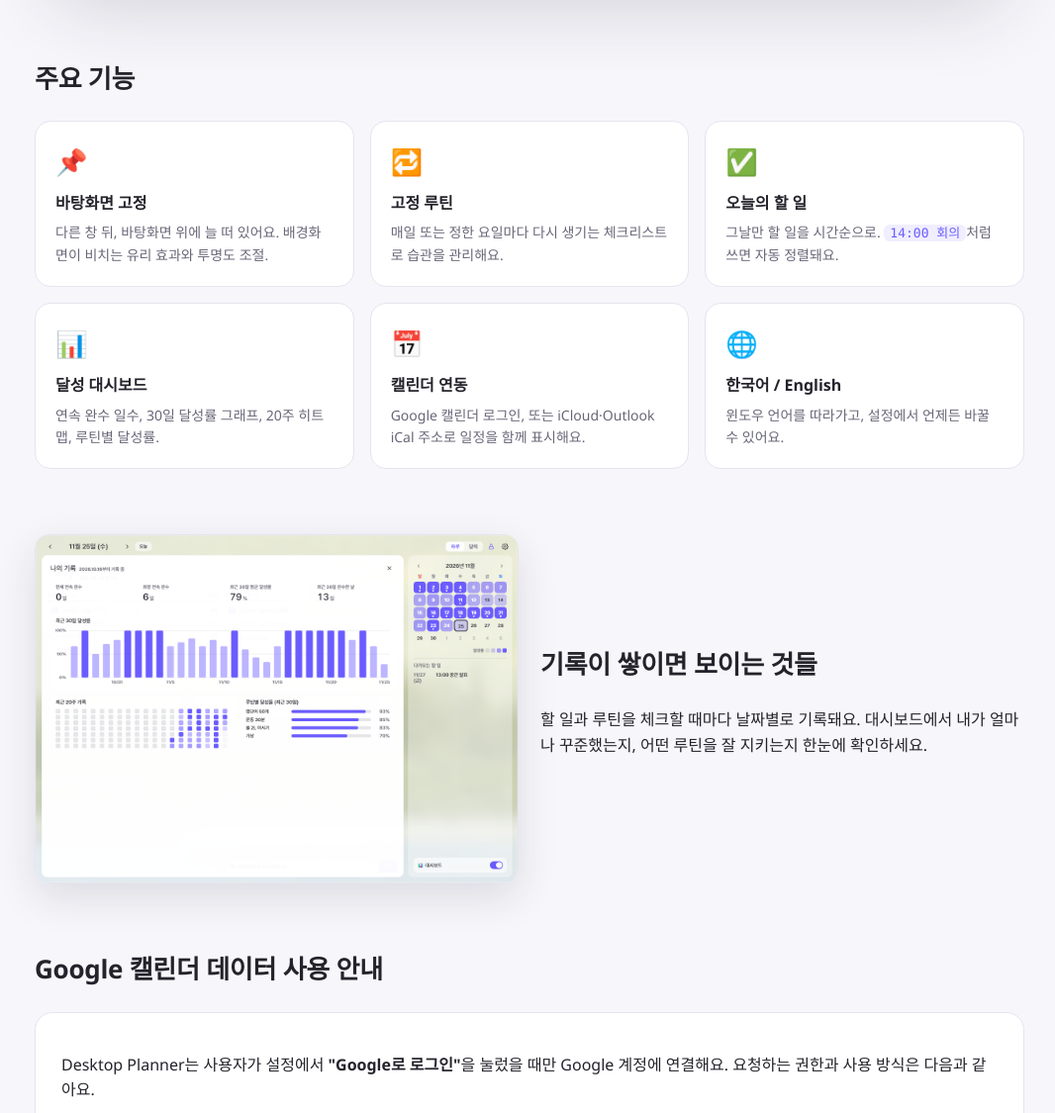
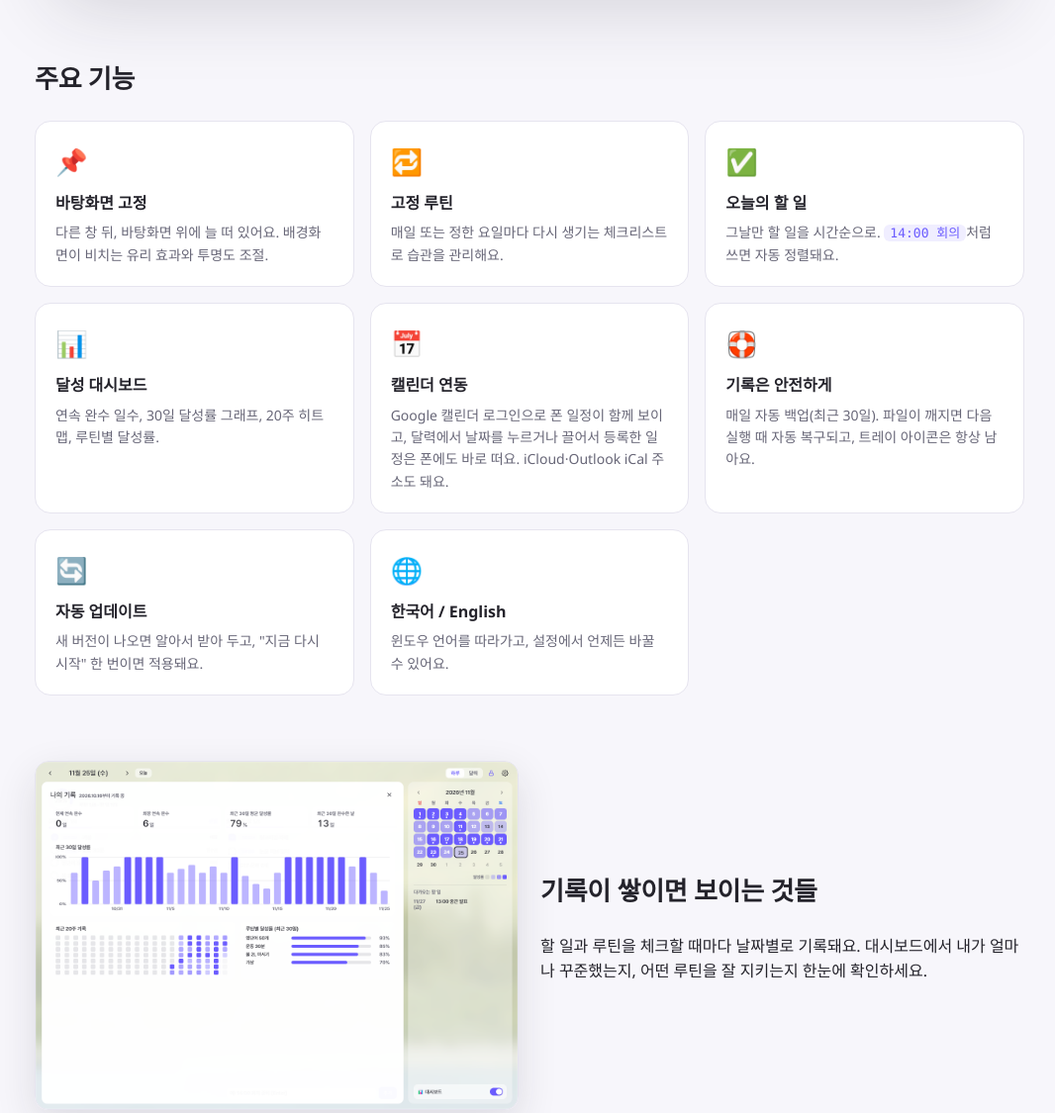
Before and after one commit to bylhn/desktop-planner, an Electron app: page docs/index.html in a window 1280 px wide. Shown: the part 1152-2277 px from the top of the page at 99% size, without its empty margins (105-1171 px from the left). Drawn offline with Linux system fonts and the light colour scheme.

Commit message:
﻿Homepage: feature cards for event adding, backups and auto-update
Co-Authored-By: Claude Opus 5.5 <noreply@anthropic.com>

```diff
--- a/docs/index.html
+++ b/docs/index.html
@@ -72,7 +72,9 @@
       <div class="card"><div class="ic">🔁</div><h3>고정 루틴</h3><p>매일 또는 정한 요일마다 다시 생기는 체크리스트로 습관을 관리해요.</p></div>
       <div class="card"><div class="ic">✅</div><h3>오늘의 할 일</h3><p>그날만 할 일을 시간순으로. <span class="scope">14:00 회의</span>처럼 쓰면 자동 정렬돼요.</p></div>
       <div class="card"><div class="ic">📊</div><h3>달성 대시보드</h3><p>연속 완수 일수, 30일 달성률 그래프, 20주 히트맵, 루틴별 달성률.</p></div>
-      <div class="card"><div class="ic">📅</div><h3>캘린더 연동</h3><p>Google 캘린더 로그인, 또는 iCloud·Outlook iCal 주소로 일정을 함께 표시해요.</p></div>
+      <div class="card"><div class="ic">📅</div><h3>캘린더 연동</h3><p>Google 캘린더 로그인으로 폰 일정이 함께 보이고, 달력에서 날짜를 누르거나 끌어서 등록한 일정은 폰에도 바로 떠요. iCloud·Outlook iCal 주소도 돼요.</p></div>
+      <div class="card"><div class="ic">🛟</div><h3>기록은 안전하게</h3><p>매일 자동 백업(최근 30일). 파일이 깨지면 다음 실행 때 자동 복구되고, 트레이 아이콘은 항상 남아요.</p></div>
+      <div class="card"><div class="ic">🔄</div><h3>자동 업데이트</h3><p>새 버전이 나오면 알아서 받아 두고, "지금 다시 시작" 한 번이면 적용돼요.</p></div>
       <div class="card"><div class="ic">🌐</div><h3>한국어 / English</h3><p>윈도우 언어를 따라가고, 설정에서 언제든 바꿀 수 있어요.</p></div>
     </div>
   </section>
@@ -115,7 +117,7 @@
 
   <section>
     <h2>English</h2>
-    <p class="en"><b>Desktop Planner</b> is a free, open-source study planner that lives on your Windows desktop: fixed daily routines, per-day to-dos, a progress dashboard, and optional Google Calendar / iCal events.
+    <p class="en"><b>Desktop Planner</b> is a free, open-source study planner that lives on your Windows desktop: fixed daily routines, per-day to-dos, a progress dashboard, and optional Google Calendar / iCal events — add events (even across several dragged days) from the Month view and they show up on your phone. Daily automatic backups and auto-updates included.
     When you choose <b>Sign in with Google</b>, the app requests <span class="scope">calendar.readonly</span> to display your events, <span class="scope">calendar.events</span> to add the events you type in the Month view (and delete the ones you choose), and <span class="scope">email</span> to show which account is connected. Events and tokens stay on your computer; nothing is sent to the developer or third parties, and no other events are ever changed.
     Use of information received from Google APIs adheres to the <a href="https://developers.google.com/terms/api-services-user-data-policy">Google API Services User Data Policy</a>, including the Limited Use requirements.
     See the <a href="privacy.html#en">privacy policy</a> and the <a href="https://github.com/bylhn/desktop-planner/blob/main/GUIDE.en.md">user guide</a>.</p>
```
